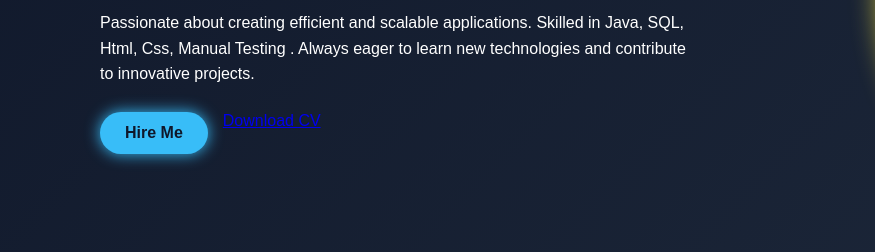
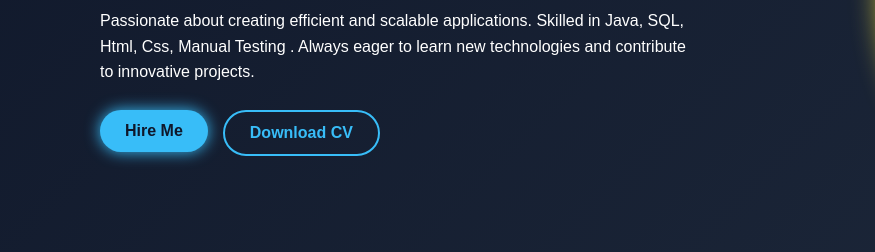
Before and after one commit to Vishal9689/protfolio, a plain HTML site: page index.html in a window 1280 px wide. Shown: the part 414-666 px from the top of the page, 0-875 px from the left. Drawn offline with Linux system fonts and the light colour scheme.

Commit message:
Update index.html

```diff
--- a/index.html
+++ b/index.html
@@ -330,7 +330,7 @@
         </p>
         <div class="buttons">
          <a href="hire.html"> <button class="btn hire" href="hir">Hire Me</button></a>
-          <a href="image/Vishal Bonde2.pdf">Download CV</button></a>
+          <a href="image/Vishal Bonde2.pdf"><button class="btn cv">Download CV</button></a>
         </div>
       </div>
       <div class="hero-img">
```
